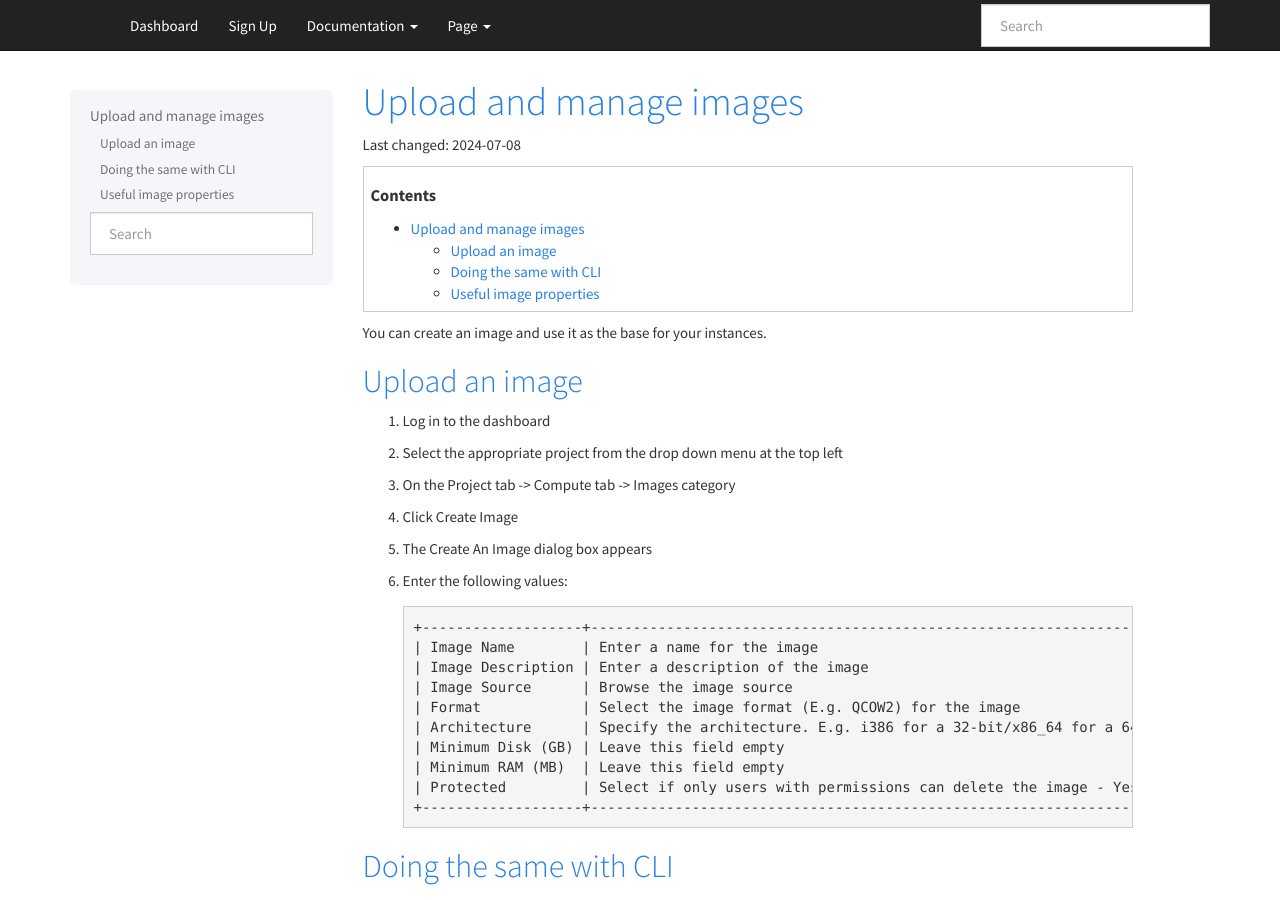
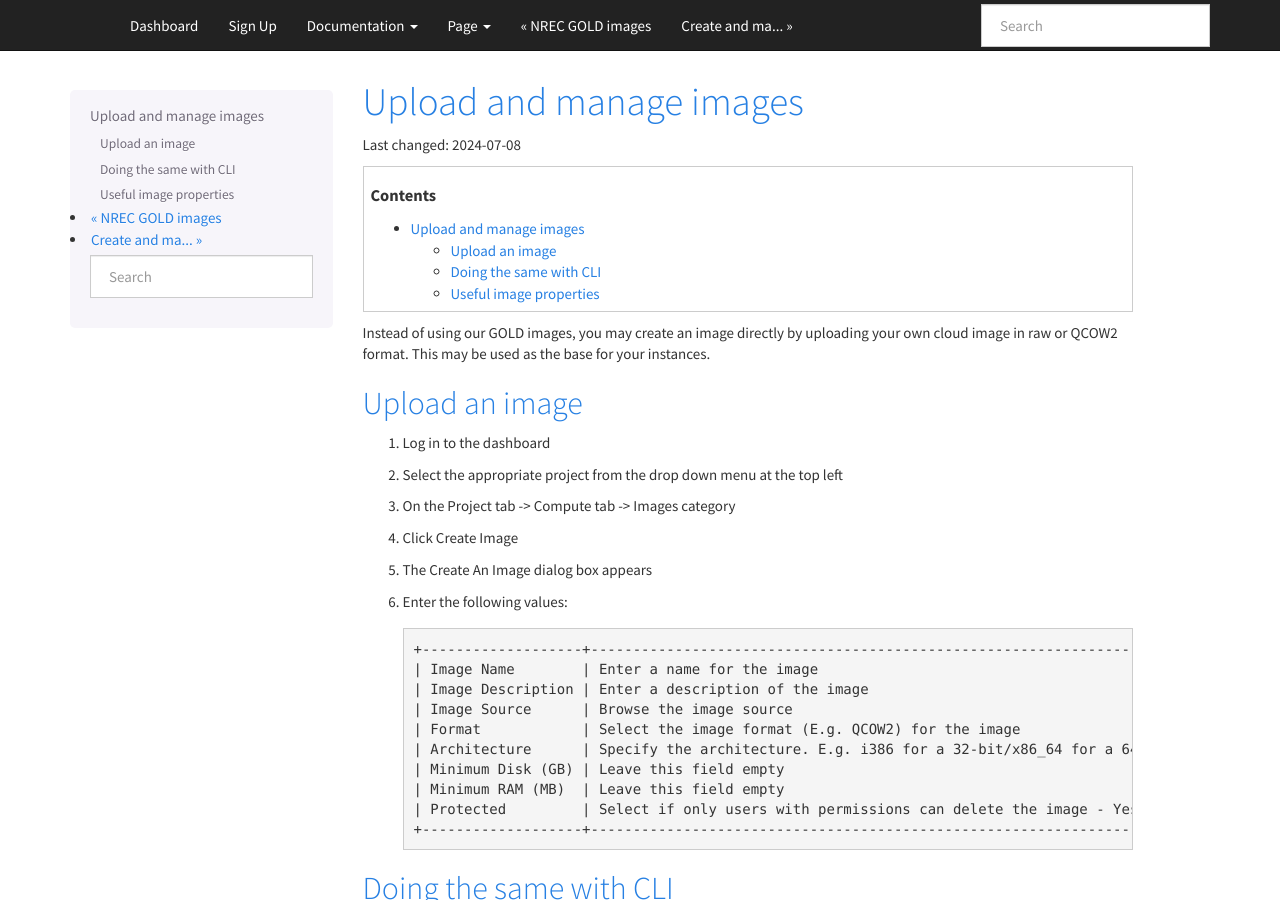
Before and after one commit to norcams/docs-enduser, a Sphinx documentation site: the page built from docs/create-images.rst, in a window 1280 px wide and 900 px high. Built offline with Sphinx 7.4.7, drawn with Linux system fonts in a browser that asks for light colours.

Commit message:
reorder chapter index. Add note about setting image properties in snapshot upload guide. Rename files: gold images, snapshot guide. Rename files to plural. Add chapter from previously unlinked Upload and manage images.

```diff
--- a/docs/create-image.rst
+++ b/docs/create-images.rst
@@ -7,7 +7,7 @@ Last changed: |date|
 
 .. contents::
 
-You can create an image and use it as the base for your instances.
+Instead of using our GOLD images, you may create an image directly by uploading your own cloud image in raw or QCOW2 format. This may be used as the base for your instances.
 
 Upload an image
 ---------------
--- a/docs/index.rst
+++ b/docs/index.rst
@@ -24,8 +24,9 @@ Norwegian Research and Education Cloud
    ssh
    security-groups
    manage-volumes
-   snapshot
-   gold-image
+   nrec-gold-images
+   create-images
+   manage-snapshots
    console
    object
 
--- a/docs/snapshot.rst
+++ b/docs/manage-snapshots.rst
@@ -1,6 +1,9 @@
 .. |date| date::
 
 .. _Create a Linux virtual machine: create-virtual-machine.html
+.. _Upload and manage images: create-images.html
+.. _troubleshooting: troubleshoot.html
+.. _Frequently Asked Questions (FAQ): faq.html
 
 Create and manage snapshots
 ===========================
@@ -159,6 +162,9 @@ Upload
 If you have previously downloaded a snapshot as described in
 `Downloading`_, you can upload it to a different project or
 region. An snapshot is uploaded as an image.
+
+.. NOTE::
+   The uploaded snapshot image will not have the same properties as the original image prior to snapshot and download. This may cause problems. One such problem is changed network interface card name for Debian instance. To solve this problem, you need to manually set the original properties to the uploaded snapshot image, as described in `troubleshooting`_. General useful image properties are described in `Upload and manage images`_. Please also check out `Frequently Asked Questions (FAQ)`_.
 
 Dashboard
 ~~~~~~~~~
```
Also changed, not shown: docs/nrec-gold-images.rst (renamed from docs/gold-image.rst).
